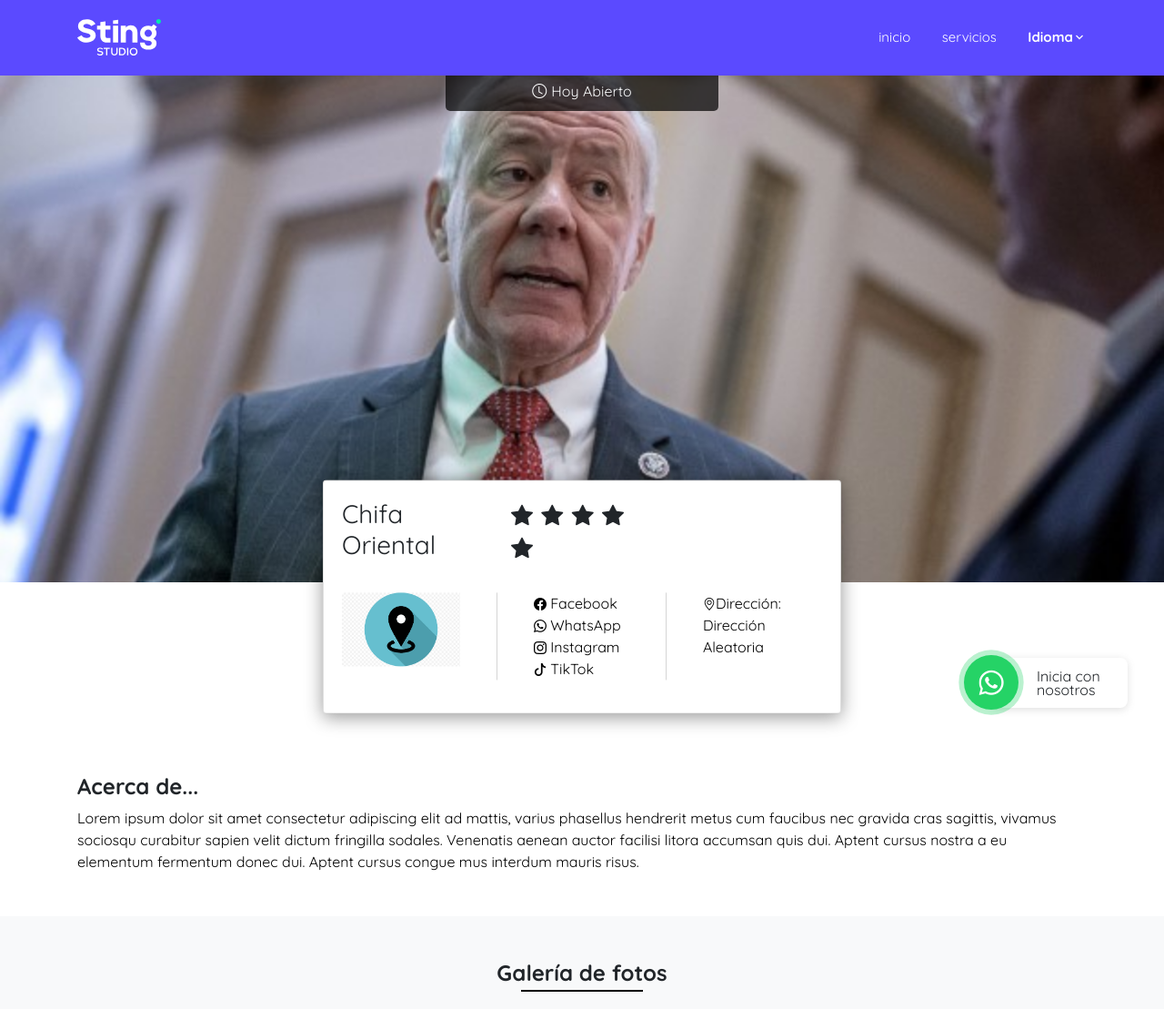
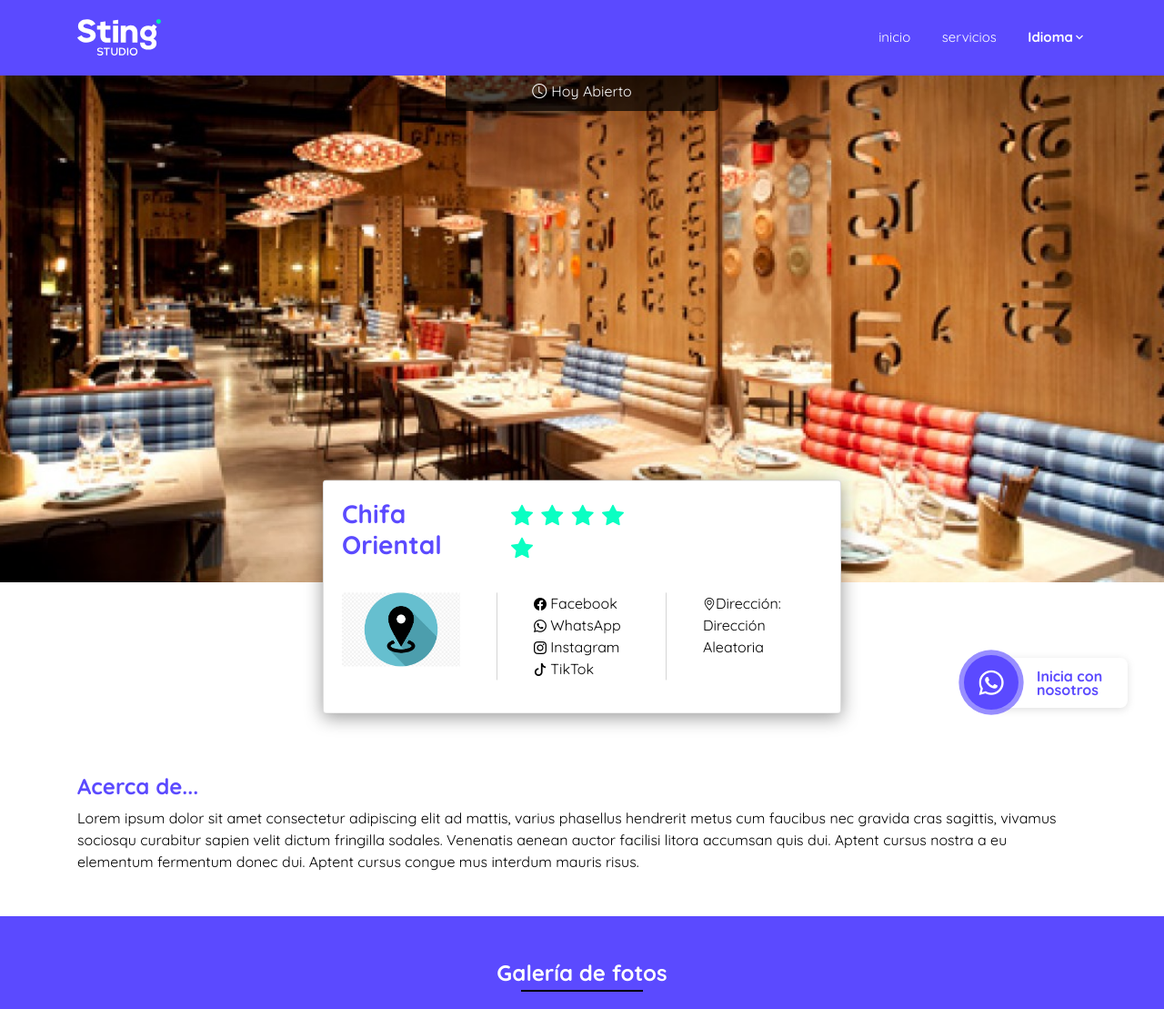
Before and after one commit to AlonsoMu/ProyectoIN, a PHP site: page /views/menu.php in a window 1280 px wide; the page is wider, and only the part inside the window is pictured. Shown: the top 1109 px of that part at 91% size. Run offline with PHP 8.4, Linux system fonts and the light colour scheme; some libraries are stand-ins or nearby versions; some web fonts are replaced.

Commit message:
tercera vista, solo pintado algo

```diff
--- a/css/style.css
+++ b/css/style.css
@@ -501,12 +501,12 @@ a {
 /* WSP */
 .cuadro-btn{position:fixed; bottom:22px; right:40px; z-index:8888; width:150px; height:55px; border-radius:8px; padding-left:50px; line-height:15px; background-color:#FFF; display:flex; align-items:center; justify-content:center; box-shadow: rgba(99, 99, 99, 0.2) 0px 2px 8px 0px;}
 
-.whatsapp-btn{position:fixed; bottom:20px; right:160px; z-index:9999; width:60px; height:60px; border-radius:50%; background-color:#25D366; display:flex; align-items:center; justify-content:center; box-shadow:0 2px 5px rgba(0, 0, 0, 0.3);
+.whatsapp-btn{position:fixed; bottom:20px; right:160px; z-index:9999; width:60px; height:60px; border-radius:50%; background-color:#5B4AFF; display:flex; align-items:center; justify-content:center; box-shadow:0 2px 5px rgba(0, 0, 0, 0.3);
   animation: breathe 2s ease-in-out infinite;}
 .whatsapp-btn i{color:#fff; font-size:24px; animation:beat 2s ease-in-out infinite; text-decoration:none;}
 @keyframes breathe{
   0% {
-    box-shadow: 0 0 0 0 rgba(37, 211, 102, 0.5);
+    box-shadow: 0 0 0 0 rgba(91, 74, 255);
   }
   70% {
     box-shadow: 0 0 0 15px rgba(37, 211, 102, 0);
@@ -554,3 +554,35 @@ a {
     .pie{margin-right:0px; margin-left:0px;}
 
 }
+
+/* color de sting  */
+.sting{
+  background-color: #5B4AFF;
+}
+
+
+/* color de footer  */
+.footer-sting{
+  background-color: #010039;
+  ;
+}
+
+/* color de footer  */
+.text-sting{
+  color: #5B4AFF;
+  font-weight: bold;
+  font-weight: 200px;
+}
+
+/* texto blanco relleno  */
+.text-blanco{
+  color: #FFF;
+  font-weight: bold;
+  font-weight: 200px;
+}
+
+/* color estrellas */
+
+.estrella-sting{
+  color:#0AFFC2;
+}
--- a/views/index.php
+++ b/views/index.php
@@ -15,7 +15,7 @@
         <link rel="stylesheet" href="https://cdn.jsdelivr.net/npm/bootstrap-icons@1.11.2/font/bootstrap-icons.min.css">
 
         <!-- Style -->
-        <link rel="stylesheet" href="..//css/style.css">
+        <link rel="stylesheet" href="../css/style.css">
         <link rel="stylesheet" href="../css/listado.css">
     </head>
 
--- a/views/menu.php
+++ b/views/menu.php
@@ -18,7 +18,7 @@
     <link rel="stylesheet" href="https://cdn.jsdelivr.net/npm/bootstrap-icons@1.11.2/font/bootstrap-icons.min.css">
 
     <!-- Style -->
-    <link rel="stylesheet" href="..//css/style.css">
+    <link rel="stylesheet" href="../css/style.css">
 
 </head>
 
@@ -34,7 +34,7 @@
     </div> <!-- .site-mobile-menu -->
 
     <header class="site-navbar-wrap">
-      <div class="site-navbar site-navbar-target js-sticky-header" style="background-color: #5B4AFF;">
+      <div class="site-navbar site-navbar-target js-sticky-header sting">
 
         <div class="container">
           <div class="row align-items-center">
@@ -66,7 +66,7 @@
       </div>
     </header>
 
-    <section class="portada" style="background-image: url('../img/Ken-Buck.jpg');">
+    <section class="portada" style="background-image: url('../img/portada.jpg');">
         <div class="cuadro-encima2">
             <i class="bi bi-clock"></i>
             <p class="text-light">Hoy Abierto</p>
@@ -79,11 +79,11 @@
                         <div class="row">
                             <div class="col-md-4">
                                 <!-- Primera sección con el título -->
-                                <h3 class="card-title">Chifa Oriental</h3>
+                                <h3 class="card-title text-sting">Chifa Oriental</h3>
                             </div>
                             <div class="col-md-4">
                                 <!-- Segunda sección con estrellas de valoración -->
-                                <div class="stars">
+                                <div class="stars estrella-sting">
                                     <!-- Estrellas de valoración -->
                                     <i class="bi bi-star-fill"></i>
                                     <i class="bi bi-star-fill"></i>
@@ -123,7 +123,7 @@
     <section class="width100">
         <div class="container mt-l">
             <!-- TEXT -->
-            <h1 class="font24 font-weight-bold">Acerca de...</h1>
+            <h1 class="font24 text-sting">Acerca de...</h1>
 
             <!-- CONTENIDO -->
             <p>Lorem ipsum dolor sit amet consectetur adipiscing elit ad mattis, varius phasellus hendrerit metus cum faucibus nec gravida cras sagittis, vivamus sociosqu curabitur sapien velit dictum fringilla sodales. Venenatis aenean auctor facilisi litora accumsan quis dui. Aptent cursus  nostra a eu elementum fermentum donec dui. Aptent cursus congue mus interdum mauris risus.</p>
@@ -131,10 +131,10 @@
     </section>
 
     <!-- GALERIA -->
-    <section class="width100 bg-light">
+    <section class="width100 sting">
         <div class="container mt-5 py-5">
             <!-- TITULO -->
-            <h1 class="font24 font-weight-bold lineabaja mb-5">Galería de fotos</h1>
+            <h1 class="font24 text-blanco lineabaja mb-5">Galería de fotos</h1>
 
             <!-- IMAGENES -->
             <div class="owl-2-style">
@@ -166,7 +166,7 @@
     <!-- VISITANOS -->
     <section class="width100">
         <!-- TITULO -->
-        <h1 class="font24 font-weight-bold lineabaja my-5">Visítanos</h1>
+        <h1 class="font24 text-sting lineabaja my-5">Visítanos</h1>
     </section>
 
     <!-- MAPA -->
@@ -178,7 +178,7 @@
     <section class="width100">
         <div class="container mt-5">
             <!-- TITULO -->
-            <h1 class="font24 font-weight-bold lineabaja my-5">Horario de atención</h1>
+            <h1 class="font24 text-sting lineabaja my-5">Horario de atención</h1>
 
             <div class="row utils justify-content-center">
                 <span class="border">
@@ -221,11 +221,11 @@
     <a href="https://wa.me/1234567890?text=hello+123" target=”_blank” class="whatsapp-btn">
       <i class="bi bi-whatsapp"></i>
     </a>
-    <div class="cuadro-btn">Inicia con nosotros</div>
+    <div class="cuadro-btn text-sting">Inicia con nosotros</div>
 
 
     <!-- Footer -->
-    <footer class="bg-dark" id="footer">
+    <footer class="footer-sting" id="footer">
         <div class="container">
             <div class="row mt-5">
 
```
Also changed, not shown: img/portada.jpg (added).
